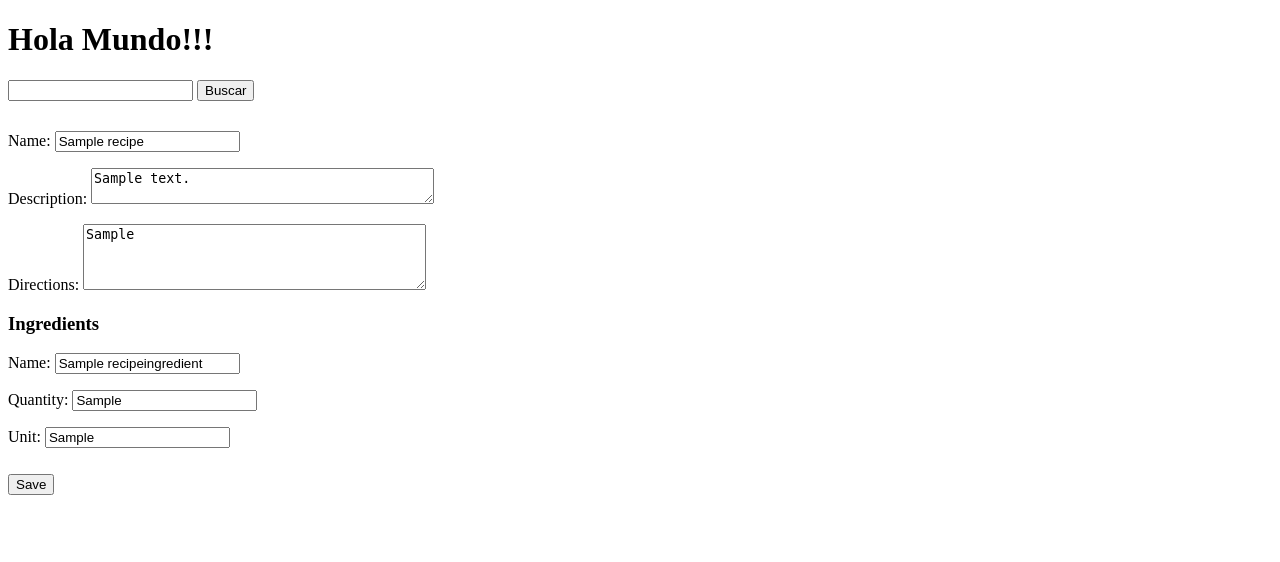
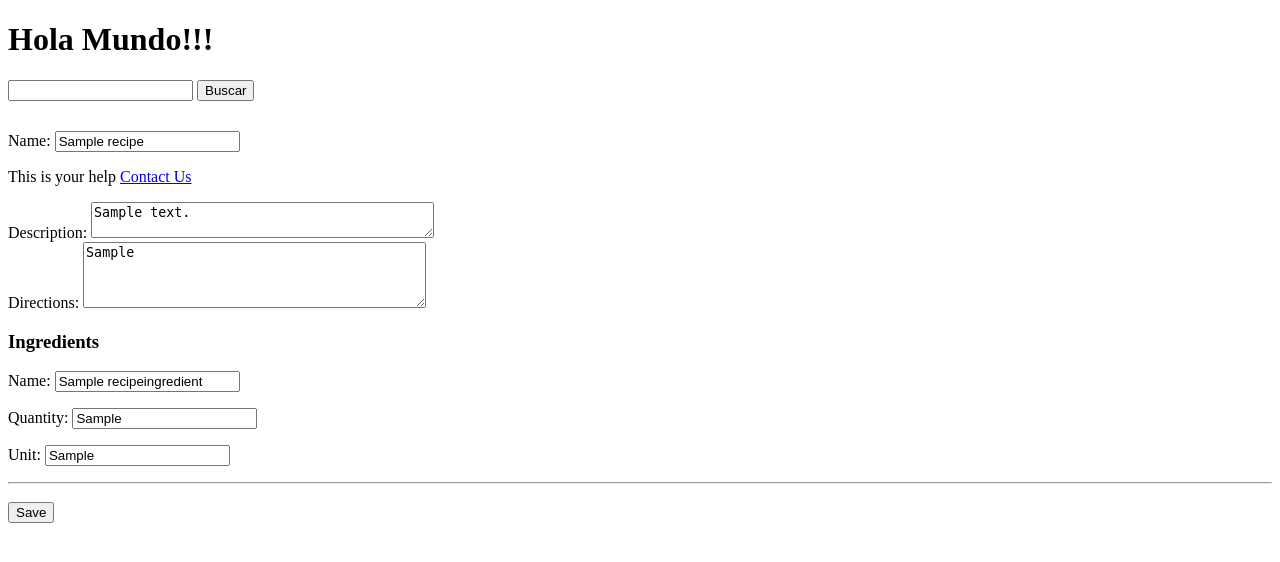
Before and after one commit to Gonen09/Django_3.2, a Django app: page /pantry/recipes/1/edit/ in a window 1280 px wide. Shown: the top 562 px of the page. Run offline with Django 3.2, Linux system fonts and the light colour scheme; a user stored in the database is signed in; tables that the repository leaves empty hold one stand-in row (values such as "Sample post").

Commit message:
renderizando varios formularios

```diff
--- a/recipes/forms.py
+++ b/recipes/forms.py
@@ -4,7 +4,7 @@ from .models import Recipe, RecipeIngredient
 class RecipeForm(forms.ModelForm):
     error_css_class = 'error-field'
     required_css_class = 'required-field'
-    name = forms.CharField(widget=forms.TextInput(attrs={"class":"form-control"}))
+    name = forms.CharField(widget=forms.TextInput(attrs={"class":"form-control", "placeholder":"Recipe name"}), help_text='This is your help <a href="/contact">Contact Us</a>')
     #description = forms.CharField(widget=forms.Textarea(attrs={"rows": 3}))
 
     class Meta:
--- a/templates/recipes/create-update.html
+++ b/templates/recipes/create-update.html
@@ -4,10 +4,21 @@
     <div style="margin-top:30px;">
         <form action="." method="post">
             {% csrf_token %}
-            {{ form.as_p }}
+            {% for field in form %}
+                <div class='{% if field.field.required %} {{ form.required_css_class }} {% endif %}'>
+                    {{ field.errors }}
+                    {{ field.label_tag }}
+                    {{ field }}
+                    {% if field.help_text %}<p class="help">{{ field.help_text|safe }}</p>{% endif %}
+                </div>
+            {% endfor %}
             {% if formset %}
                 <h3>Ingredients</h3>
-                {{ formset.as_p }}
+                {{ formset.management_form }}
+                {% for form in formset %}
+                    <div class="Ingredient-form">{{ form.as_p }}</div>
+                    <hr>
+                {% endfor %}
             {% endif %}
             <button style="margin-top:10px;" type="submit">Save</button>
         </form>
```
